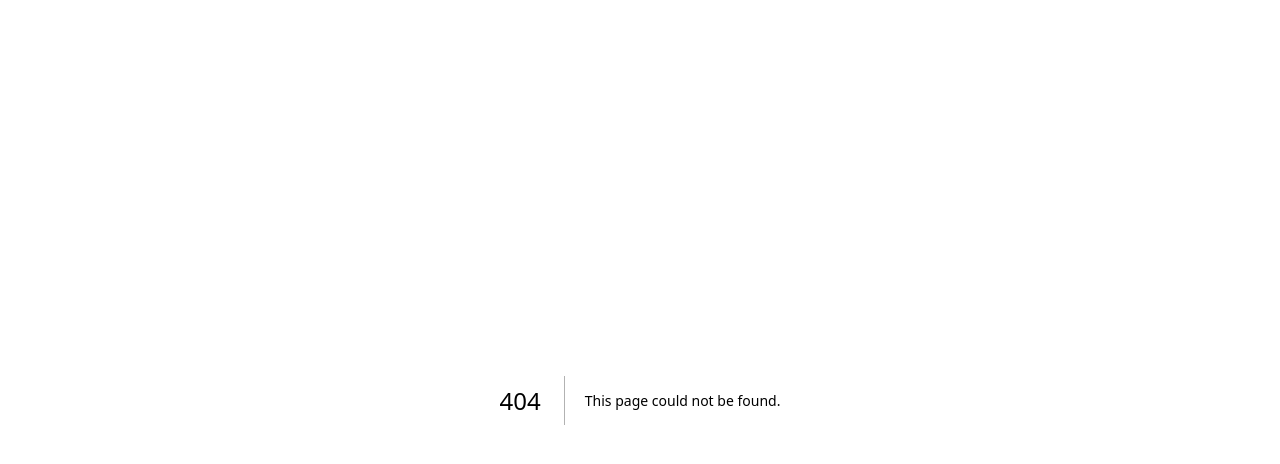
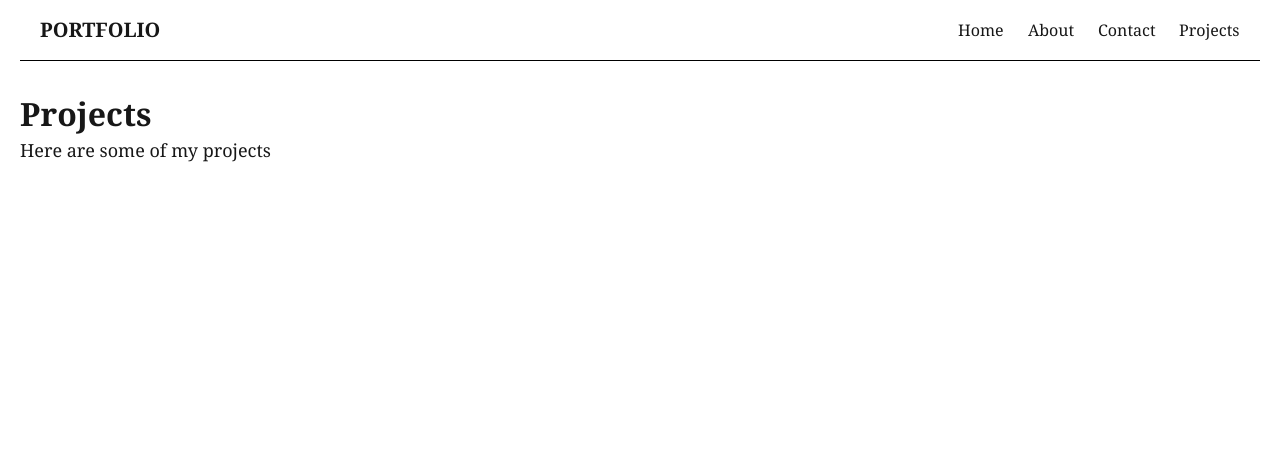
Before and after one commit to Pluto596Polite/my-portfolio, a Next.js app: page /projects in a window 1280 px wide. Before the commit this address had no page. Shown: the top 464 px of the page. Built offline with nearby package versions, Linux system fonts and the light colour scheme.

Commit message:
feat: Add initial projects page with basic layout and navigation.

```diff
--- /dev/null
+++ b/src/app/projects/page.tsx
@@ -0,0 +1,11 @@
+import Navbar from "../Components/Navbar";
+import Link from "next/link";
+export default function Projects() {
+    return (
+        <div className="container mx-auto px-5">
+            <Navbar />
+            <h1 className="text-2xl font-bold font-serif">Projects</h1>
+            <p className="text-lg font-serif">Here are some of my projects</p>
+        </div>
+    );
+}
```
